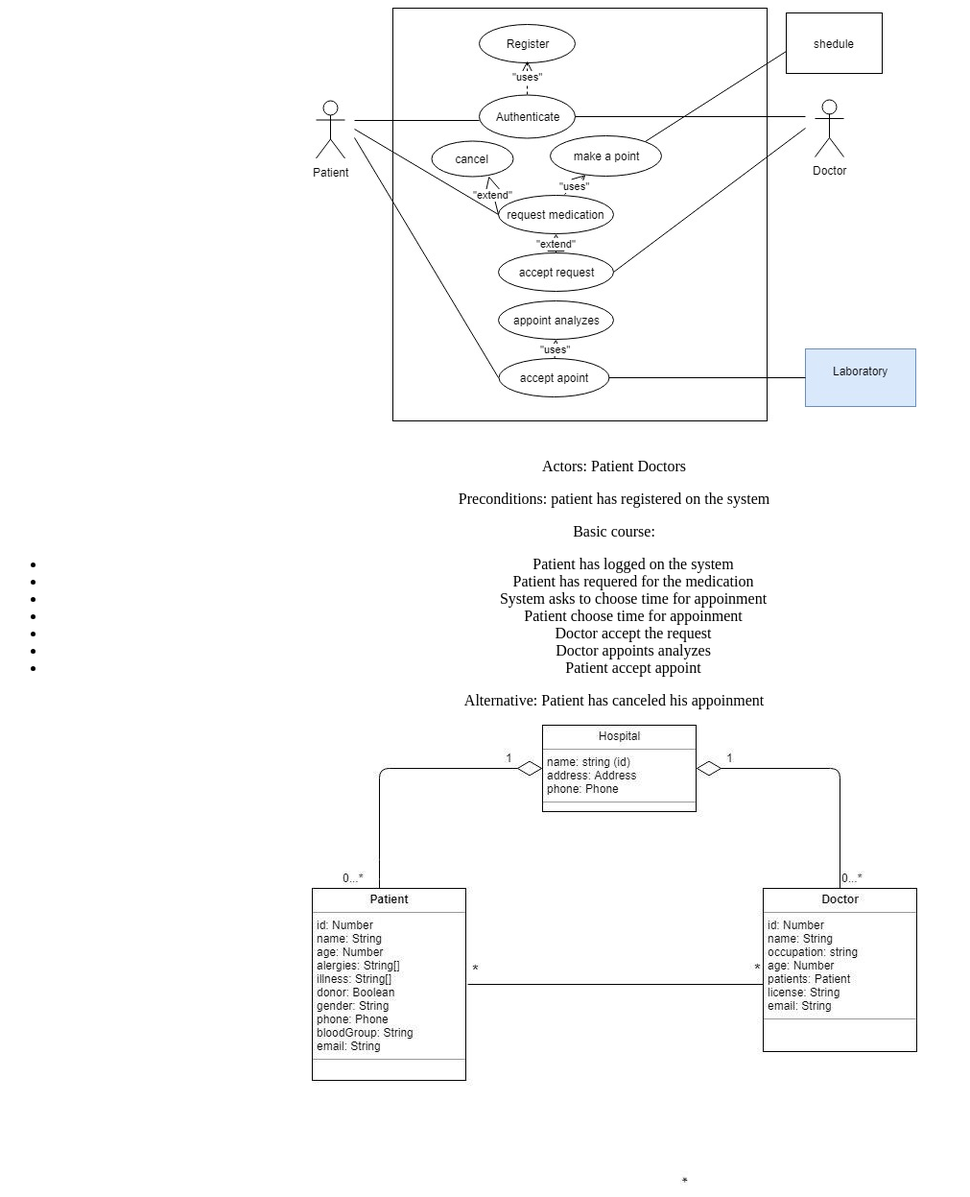
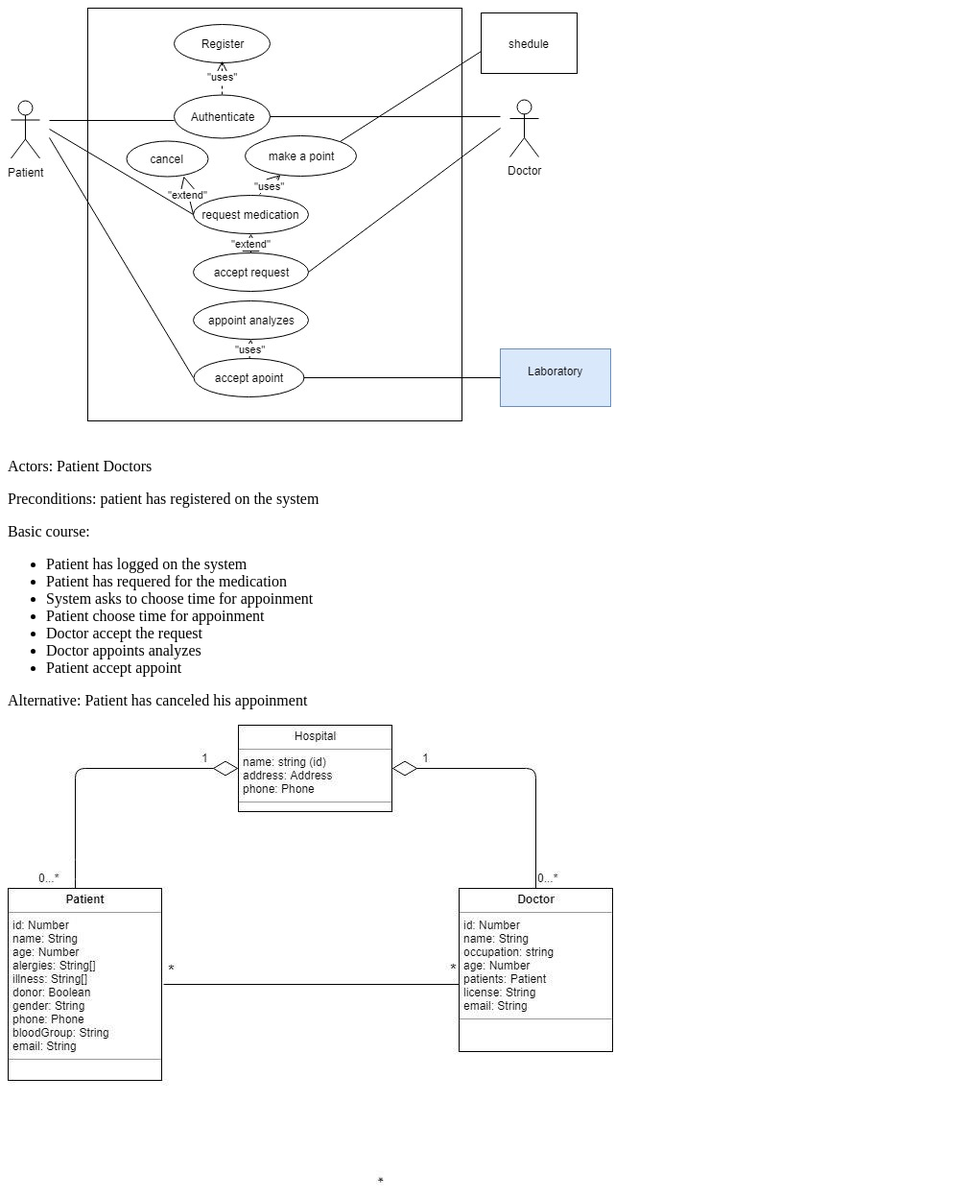
Before and after one commit to mykhailoDulyba/hello-world, a plain HTML site: page index.html in a window 1280 px wide. Shown: the whole page at 96% size, without its empty margins (0-1011 px from the left). Drawn offline with Linux system fonts and the light colour scheme.

Commit message:
Update index.html

```diff
--- a/index.html
+++ b/index.html
@@ -3,8 +3,8 @@
     <head>
         <title>Шаблон</title>
     </head>
-    <body style="text-align: center;">
-        <img  src="Untitled Diagram.jpg">
+    <body >
+        <img style="text-align: center;" src="Untitled Diagram.jpg">
         <br>
         <br>
         <p>Actors: Patient Doctors</p>
@@ -20,6 +20,6 @@
             <li>Patient accept appoint</li>
         </ul>
         <p>Alternative: Patient has canceled his appoinment</p>
-        <img  src="domenDiagram.jpg">
+        <img style="text-align: center;" src="domenDiagram.jpg">
     </body>
 </html>
```
